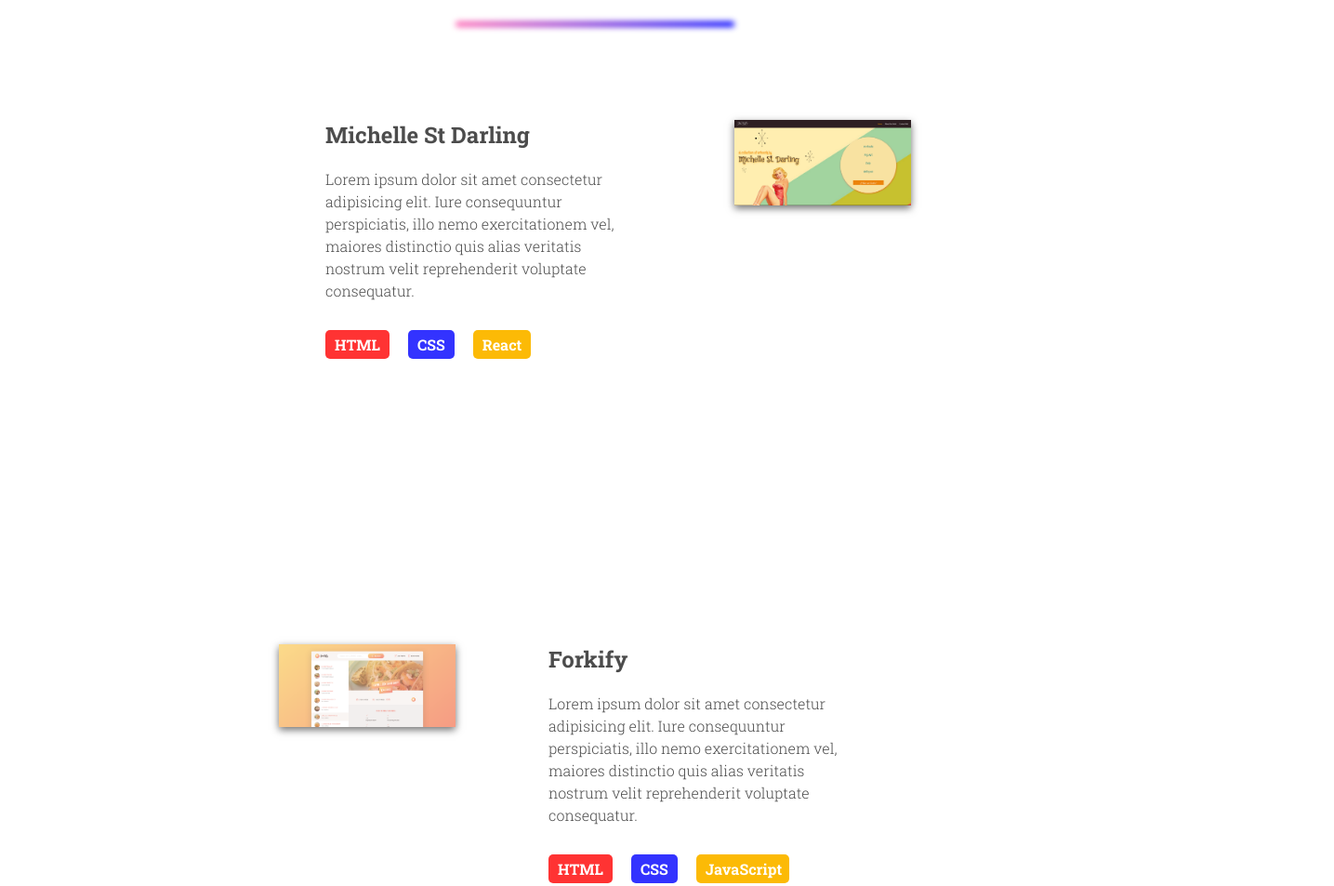
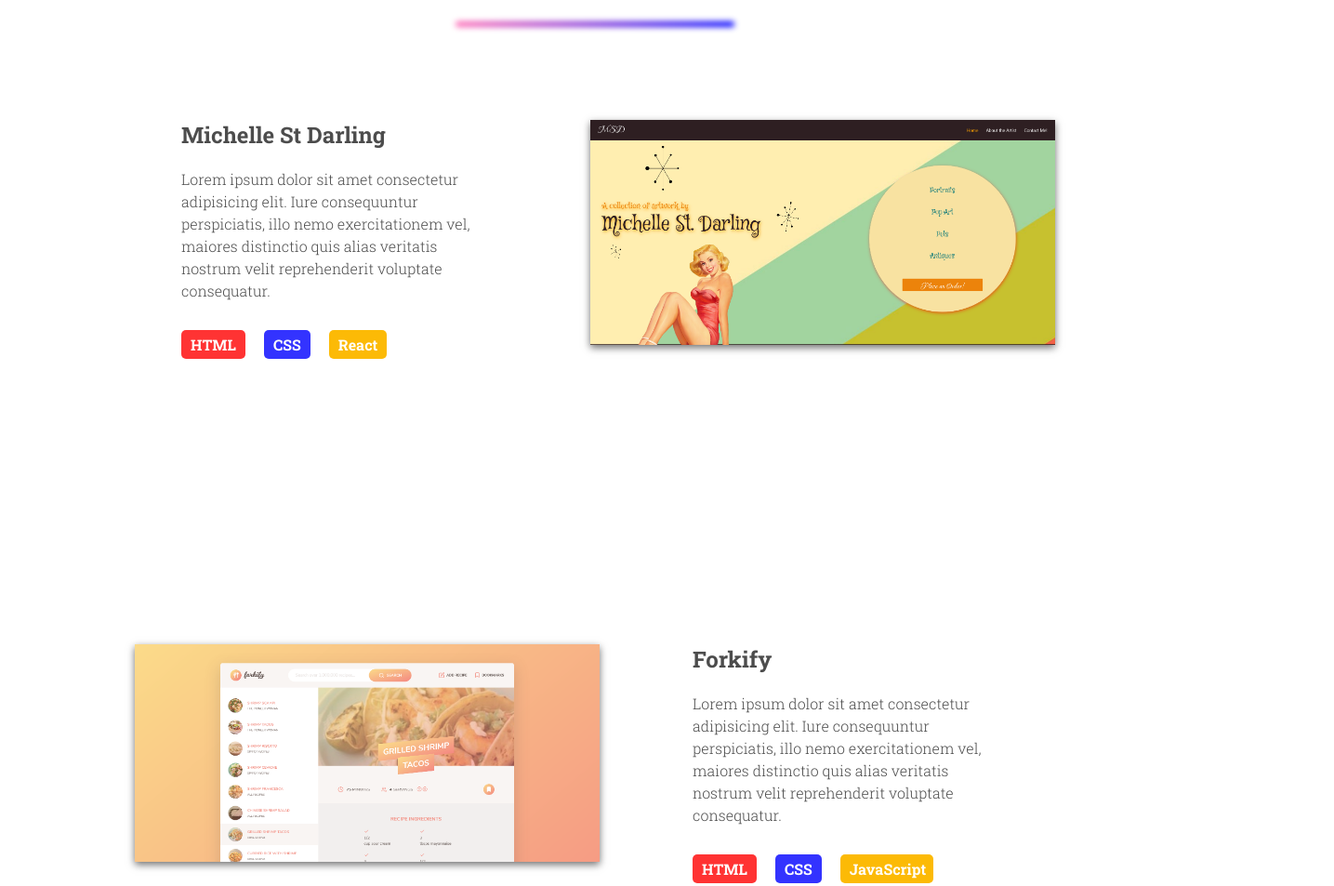
Before and after one commit to rylee816/portfolio_website, a website built with Parcel: page index.html in a window 1280 px wide. Shown: the part 940-1893 px from the top of the page at 93% size, 1435 px wide, since content can reach past the window. Built offline with nearby package versions, Linux system fonts and the light colour scheme.

Commit message:
add adjustment to large screen image to justify center

```diff
--- a/style.css
+++ b/style.css
@@ -462,7 +462,7 @@
 }
 
 #projects .image {
-  max-width: 500px;
+  width: 500px;
   box-shadow: 0px 3px 8px rgba(0, 0, 0, 0.568);
   display: flex;
   justify-self: center;
@@ -728,7 +728,7 @@
       padding: 0 20px;
       margin-bottom: 150px;
       justify-self: center;
-      max-width: 350px;
+      max-width: 500px;
       grid-column: 1 / -1;
     }
 
@@ -784,4 +784,9 @@
       left: 0px;
     }
 
+    #projects a {
+      width: 500px;
+      justify-self: center;
+    }
+
   }
```
